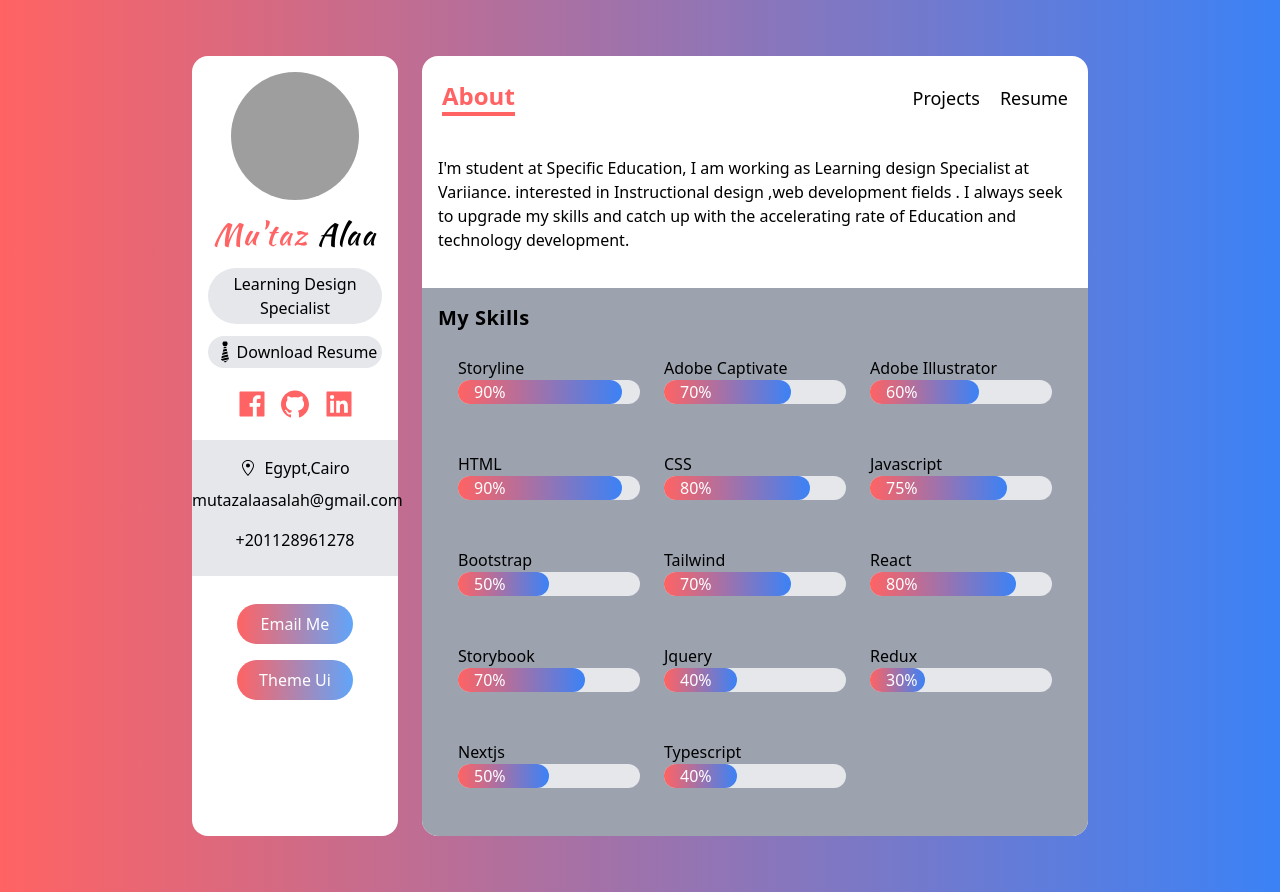
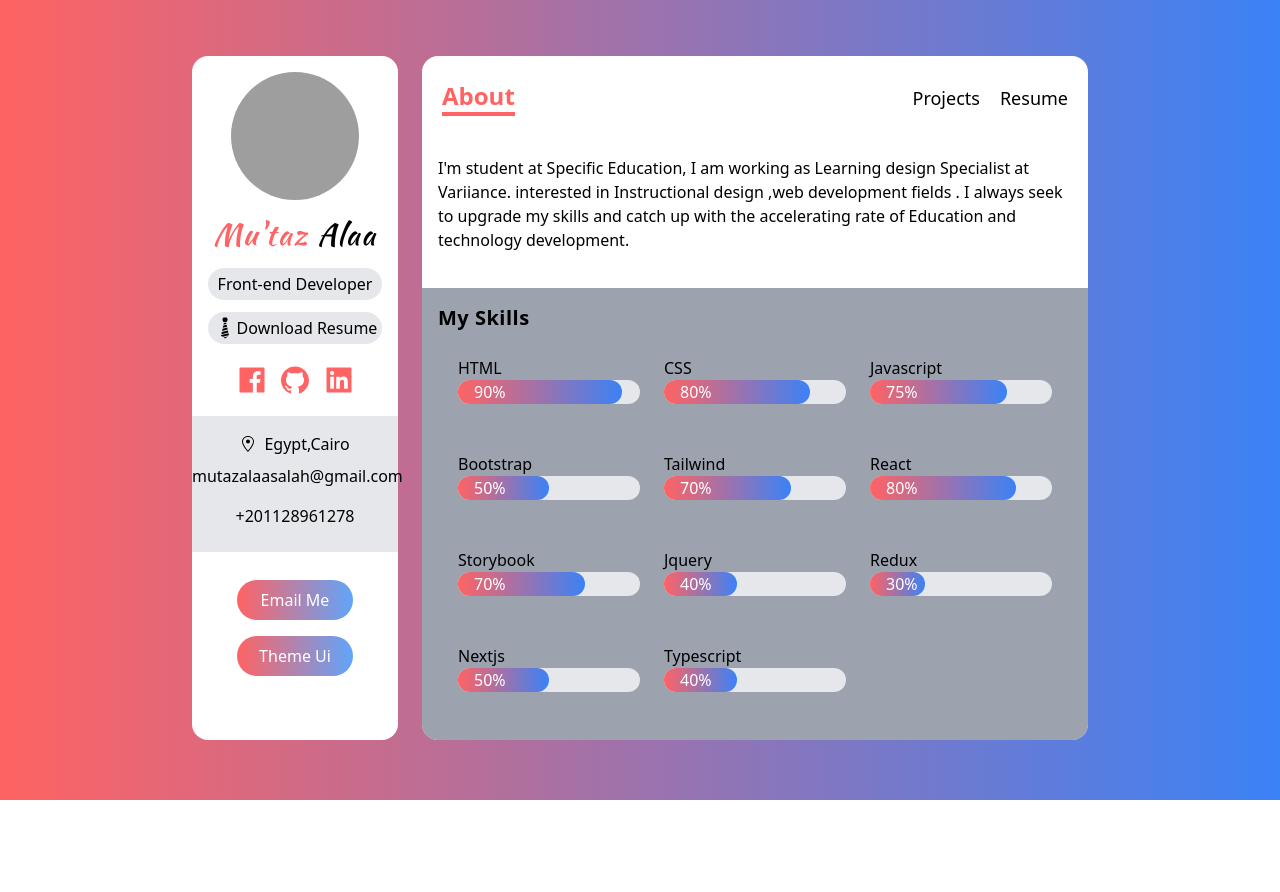
Before and after one commit to moatazalaa14/Portfolio-moatazdev, a Next.js app: page / in a window 1280 px wide. After the commit the page ends 800 px from the top, so only its background shows below. Built offline with nearby package versions, Linux system fonts and the light colour scheme; grey boxes are pictures that could not be loaded.

Commit message:
edit the email

```diff
--- a/components/Sidebar.tsx
+++ b/components/Sidebar.tsx
@@ -21,7 +21,7 @@ function Sidebar() {
 				<span className="text-green">Mu'taz </span>
 				Alaa
 			</h1>
-			<p className="py-1 my-3 bg-gray-200 rounded-full dark:bg-dark-200 px2">Learning Design Specialist</p>
+			<p className="py-1 my-3 bg-gray-200 rounded-full dark:bg-dark-200 px2">Front-end Developer</p>
 			<a href="/images/Moataz Alaa.pdf" className="flex items-center justify-center py-1 my-3 bg-gray-200 rounded-full dark:bg-dark-200 px2" download="Moataz_alaa">
 
 				<GiTie className="w-6 h-6" /> Download Resume
@@ -43,12 +43,12 @@ function Sidebar() {
 						<GoLocation />
 					</span>Egypt,Cairo
 				</p>
-				<a href="email:mutazalaasalah@gmail.com" className="inline-block my-2">mutazalaasalah@gmail.com</a><br/>
+				<a href="mailto:mutazalaasalah@gmail.com?subject=Mail from website" className="inline-block my-2">mutazalaasalah@gmail.com</a><br/>
 				<a href="tel:01128961278" className="inline-block my-2">+201128961278</a>
 			</div>
 			<div>
 				<button className="w-8/12 px-5 py-2 my-2 text-white rounded-full bg-gradient-to-r from-green to-blue-400 focus:outline-none"
-                onClick={()=>window.open('emailto:mutazalaasalah@gmail.com')}
+                onClick={()=>window.open('mailto:mutazalaasalah@gmail.com')}
                 >Email Me</button>
 				<button className="w-8/12 px-5 py-2 my-2 text-white rounded-full bg-gradient-to-r from-green to-blue-400 focus:outline-none" onClick={HandlingTheme}>{/*theme==="light"?"Dark":"Light"*/}Theme Ui</button>
 			</div>
--- a/data.ts
+++ b/data.ts
@@ -5,18 +5,6 @@ import { Iservice, Iexperience, Iprojects } from './type';
 
 
 export const services:Iservice[]=[
-    {
-        title:"Storyline",
-        skillLevel:90
-    },
-    {
-        title:"Adobe Captivate",
-        skillLevel:70
-    },
-    {
-        title:"Adobe Illustrator",
-        skillLevel:60
-    },
     {
         title:"HTML",
         skillLevel:90
@@ -103,6 +91,7 @@ export const experiences:Iexperience[]=[
 
 
 export const projectsInfo:Iprojects[]=[
+
     {
         title:"Pickly",
         desc:"pickly.io is a platform where we can help each other making the right decisions.",
```
